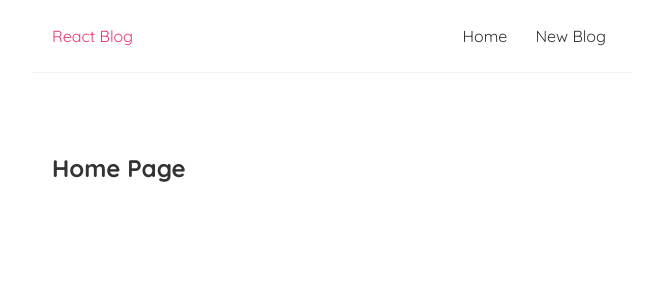
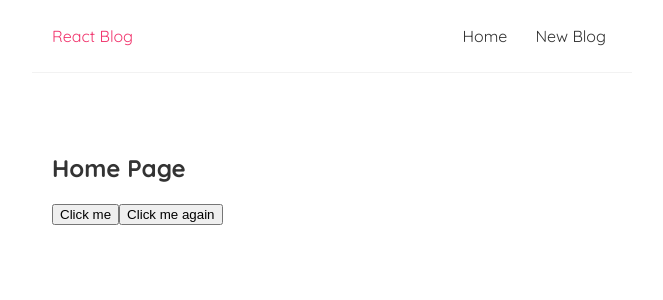
Before and after one commit to azamatyudaev/the-net-ninja-full-react-tutorial, a React (Create React App) app: page / in a window 1280 px wide. Shown: the top 300 px of the page, without its empty margins (308-971 px from the left). Built offline with nearby package versions, Linux system fonts and the light colour scheme.

Commit message:
Lesson 4 Click events

```diff
--- a/src/pages/Home.jsx
+++ b/src/pages/Home.jsx
@@ -1,7 +1,35 @@
 const Home = () => {
+  const handleClick = (event) => {
+    console.log('hello, ninjas', event)
+  }
+
+  const handleClickAgain = (name, event) => {
+    console.log('hello, ' + name, event)
+  }
+
   return (
     <div className="home">
       <h2>Home Page</h2>
+      {/* Click event runs automatically: handleClick() */}
+      {/*<button type="button" onClick={handleClick()}>Click me</button>*/}
+
+      {/* Click event runs only we click the button: handleClick, Browser event sends automatically */}
+      <button type="button" onClick={handleClick}>Click me</button>
+
+      {/* Sending argument and event to function parameter */}
+      <button type="button" onClick={(event) => handleClickAgain('Azamat', event)}>Click me again</button>
+
+      {/*
+        <button type="button" onClick={() => {
+          return handleClickAgain('Azamat')
+        }}>Click me again</button>
+      */}
+
+      {/*
+        <button type="button" onClick={() => {
+          handleClickAgain('Azamat')
+        }}>Click me again</button>
+      */}
     </div>
   )
 }
```
